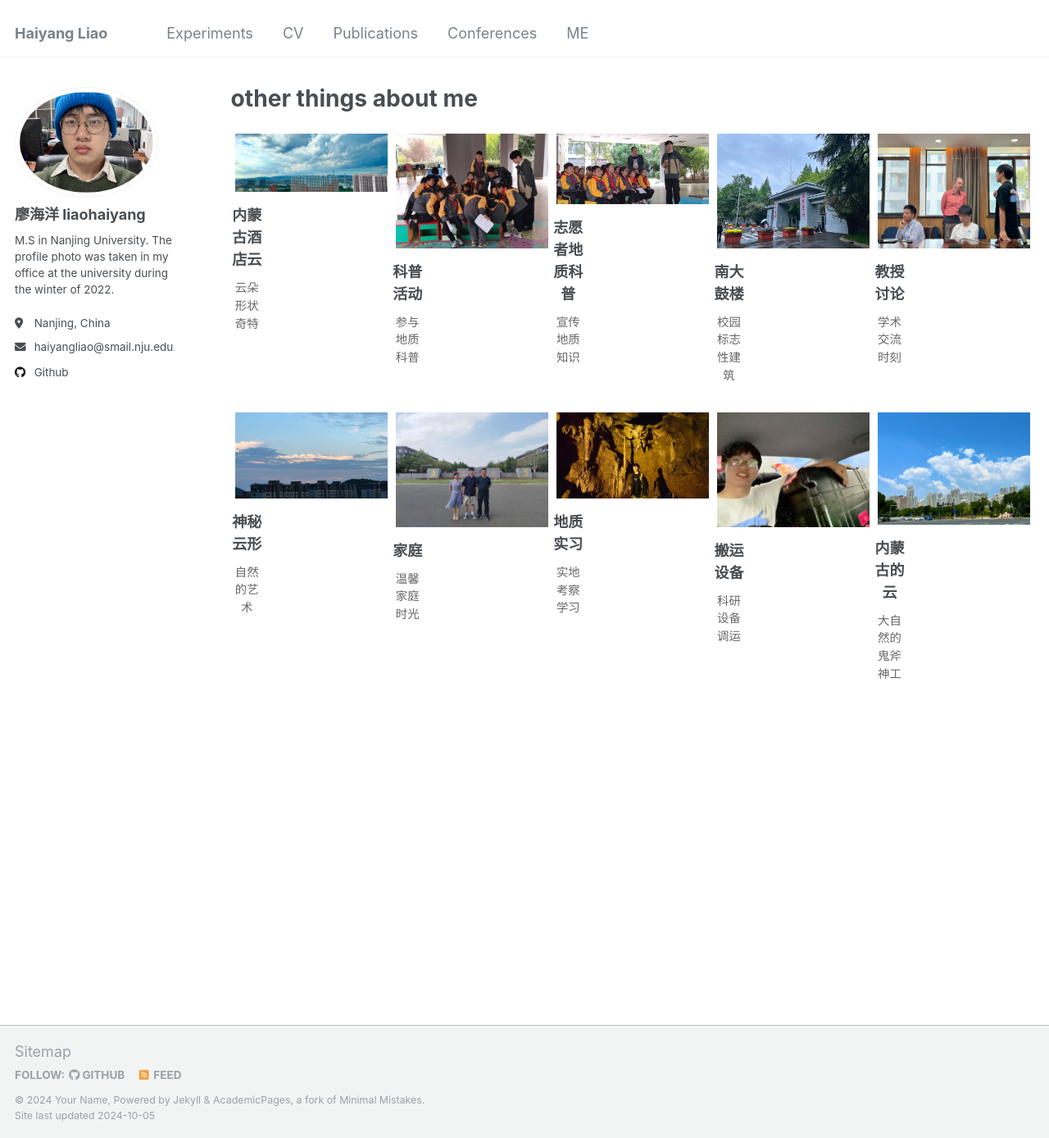
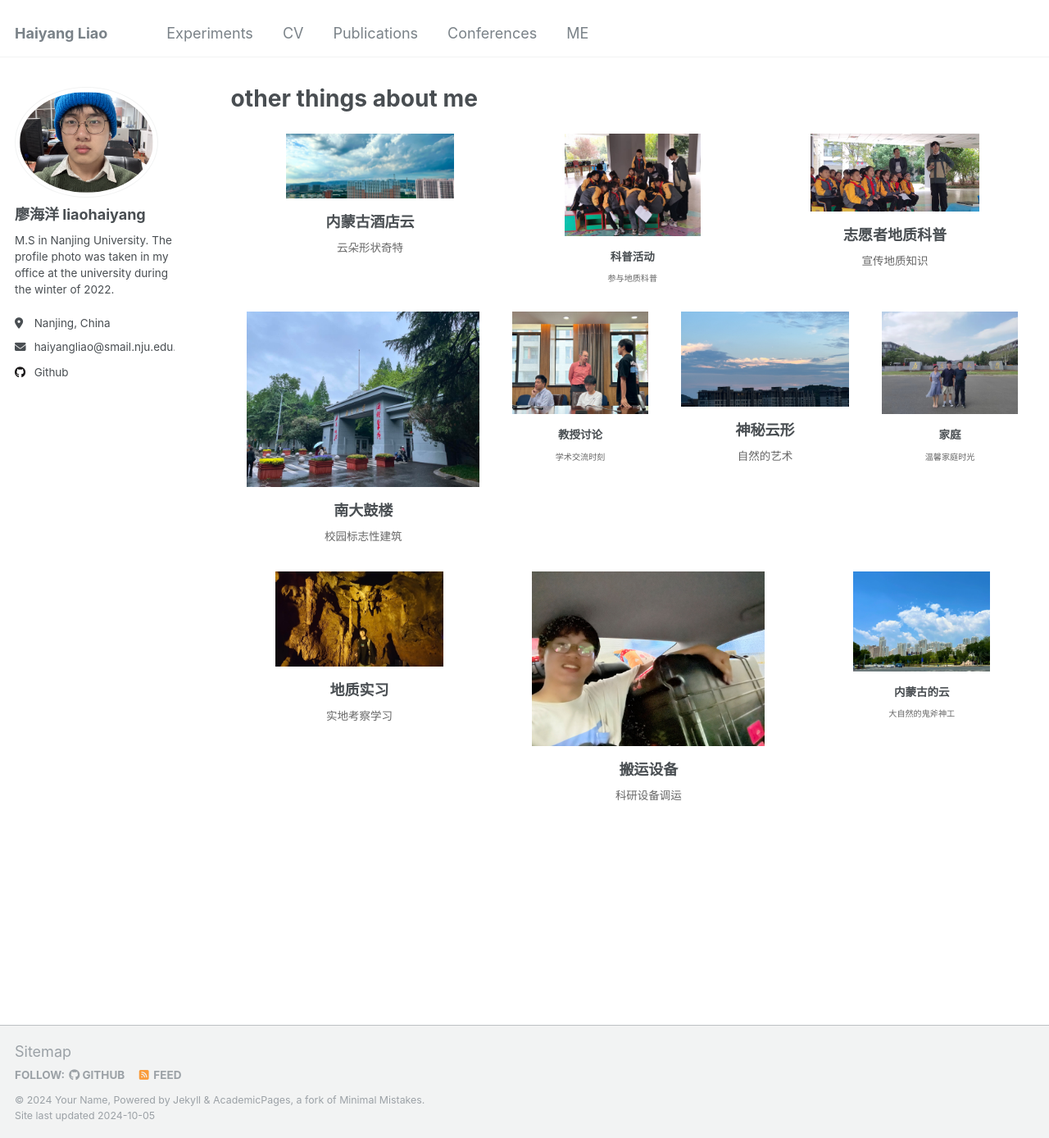
Before and after one commit to Whynot-cell/Whynot-cell.github.io, a Jekyll site: the page built from _pages/teaching.html, in a window 1280 px wide and 1388 px high. Shown: the whole window at 82% size. Built offline with Jekyll 4.4.1, drawn with Linux system fonts in a browser that asks for light colours.

Commit message:
Update teaching.html

```diff
--- a/_pages/teaching.html
+++ b/_pages/teaching.html
@@ -4,6 +4,14 @@ title: "other things about me"
 permalink: /teaching/
 author_profile: true
 ---
+
+
+
+
+
+
+
+
 
 <!DOCTYPE html>
 <html lang="en">
@@ -18,39 +26,42 @@ author_profile: true
       padding: 0;
       margin: 0;
       justify-content: space-around;
-      /* 使图片和文字均匀分布 */
     }
 
     .gallery div {
-      width: 20%;
-      /* 控制容器宽度 */
-      margin: 10px 0;
-      /* 添加上下边距 */
+      margin: 10px;
       text-align: center;
-      /* 文本居中显示 */
     }
 
     .gallery img {
       width: 100%;
-      /* 图片宽度充满容器 */
       height: auto;
-      /* 自动调整高度以保持图片比例 */
       padding: 5px;
-      /* 图片间的空隙 */
     }
 
     .caption {
       font-weight: bold;
-      /* 粗体显示标题 */
       margin: 5px 0;
-      /* 标题的上下边距 */
     }
 
     .description {
-      font-size: 0.8em;
-      /* 描述文字的大小 */
+      font-size: 0.75em;
       color: #666;
-      /* 描述文字的颜色 */
+      line-height: 1.2;
+      word-wrap: break-word;
+    }
+
+    /* 定义不同宽度的类 */
+    .small {
+      width: 18%;
+    }
+
+    .medium {
+      width: 22%;
+    }
+
+    .large {
+      width: 30%;
     }
   </style>
 </head>
@@ -58,53 +69,52 @@ author_profile: true
 <body>
 
   <div class="gallery">
-    <div>
+    <div class="medium">
       <img src="/images/内蒙酒店云.jpg" alt="内蒙古酒店的云">
       <div class="caption">内蒙古酒店云</div>
       <div class="description">云朵形状奇特</div>
     </div>
-    <!-- 重复上面的div结构，为每张图片添加标题和描述 -->
-    <div>
+    <div class="small">
       <img src="/images/科普 2.jpg" alt="科普活动">
       <div class="caption">科普活动</div>
       <div class="description">参与地质科普</div>
     </div>
-    <div>
+    <div class="medium">
       <img src="/images/志愿者 活动 地质科普.jpg" alt="志愿者地质科普活动">
       <div class="caption">志愿者地质科普</div>
       <div class="description">宣传地质知识</div>
     </div>
-    <div>
+    <div class="large">
       <img src="/images/南大鼓楼.jpg" alt="南大鼓楼">
       <div class="caption">南大鼓楼</div>
       <div class="description">校园标志性建筑</div>
     </div>
-    <div>
+    <div class="small">
       <img src="/images/Adam prof 讨论.jpg" alt="与Adam教授的讨论">
       <div class="caption">教授讨论</div>
       <div class="description">学术交流时刻</div>
     </div>
-    <div>
+    <div class="medium">
       <img src="/images/云？.jpg" alt="云？">
       <div class="caption">神秘云形</div>
       <div class="description">自然的艺术</div>
     </div>
-    <div>
+    <div class="small">
       <img src="/images/family.jpg" alt="家庭照">
       <div class="caption">家庭</div>
       <div class="description">温馨家庭时光</div>
     </div>
-    <div>
+    <div class="medium">
       <img src="/images/大学地质实习.jpg" alt="大学地质实习">
       <div class="caption">地质实习</div>
       <div class="description">实地考察学习</div>
     </div>
-    <div>
+    <div class="large">
       <img src="/images/从苏州搬运DAS设备.jpg" alt="从苏州搬运DAS设备">
       <div class="caption">搬运设备</div>
       <div class="description">科研设备调运</div>
     </div>
-    <div>
+    <div class="small">
       <img src="/images/内蒙云.jpg" alt="内蒙古的云">
       <div class="caption">内蒙古的云</div>
       <div class="description">大自然的鬼斧神工</div>
```
